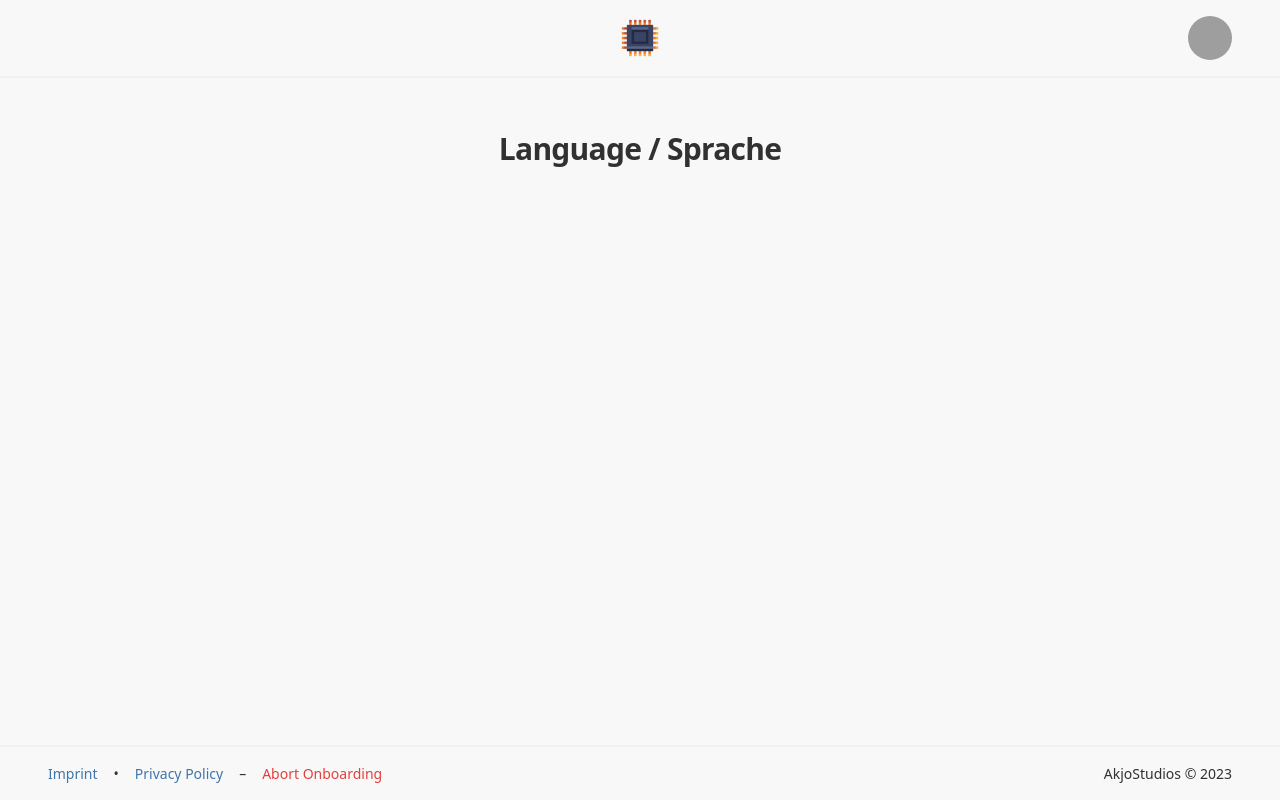
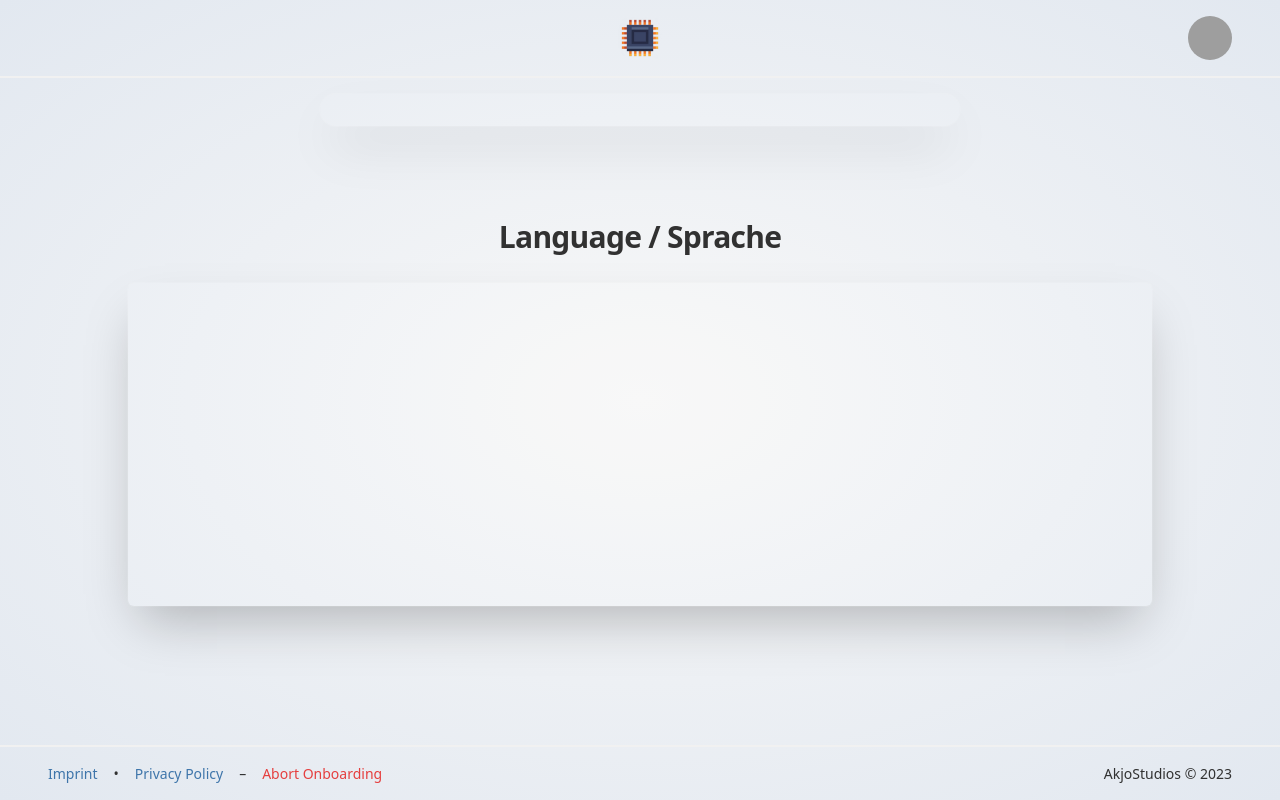
Before and after one commit to Akjo03/ACSP-Old, a Nuxt app in the folder ACSP-App/: page /onboarding in a window 1280 px wide. Built offline with nearby package versions, Linux system fonts and the light colour scheme; no server answers; grey boxes are pictures that could not be loaded; a web font is replaced by a local one; what tailwindcss-elevation would draw is missing.

Commit message:
Made some visual changes to the frontend

```diff
--- a/ACSP-App/assets/css/tailwind.css
+++ b/ACSP-App/assets/css/tailwind.css
@@ -4,6 +4,9 @@
 
 .theme-light {
     --background: #f8f8f8;
+    --backgroundGradientStart: #f8f8f8;
+    --backgroundGradientEnd: #e2e8f0;
+
     --text: #313131;
     --textHover: #2d2d2d;
     --textLink: #3e75aa;
@@ -18,6 +21,9 @@
 
 .theme-dark {
     --background: #313131;
+    --backgroundGradientStart: #313131;
+    --backgroundGradientEnd: #0d0d0d;
+
     --text: #f8f8f8;
     --textHover: #f1f1f1;
     --textLink: #3e75aa;
--- a/ACSP-App/components/app/AppFooter.vue
+++ b/ACSP-App/components/app/AppFooter.vue
@@ -2,9 +2,9 @@
     <footer class="border-t-2 border-themeBorder">
         <div class="mx-auto flex flex-row items-center justify-between py-4 px-6 lg:px-12">
             <div class="hidden sm:flex flex-row gap-4">
-                <a href="#" class="text-sm text-themeTextLink hover:text-themeTextLinkHover">Imprint</a>
+                <a href="#" class="text-xs lg:text-sm text-themeTextLink hover:text-themeTextLinkHover">Imprint</a>
                 <p class="text-xs lg:text-sm text-themeText select-none">•</p>
-                <a href="#" class="text-sm text-themeTextLink hover:text-themeTextLinkHover">Privacy Policy</a>
+                <a href="#" class="text-xs lg:text-sm text-themeTextLink hover:text-themeTextLinkHover">Privacy Policy</a>
             </div>
             <div v-if="props.links.length > 0" class="hidden sm:flex flex-row pl-4 pr-4">
                 <div v-for="link in links" :key="link.name" class="flex flex-row gap-4">
--- a/ACSP-App/components/onboarding/OnboardingWizard.vue
+++ b/ACSP-App/components/onboarding/OnboardingWizard.vue
@@ -1,4 +1,9 @@
 <template>
+    <div class="flex flex-col py-4 items-center">
+        <div class="flex flex-row w-[50%] h-6 md:h-8 rounded-2xl shadow-2xl bg-white/5 ring-1 ring-white/10">
+
+        </div>
+    </div>
     <div class="flex flex-1">
         <component :is="currentPageComponent"/>
     </div>
--- a/ACSP-App/components/onboarding/pages/OnboardingLanguagePage.vue
+++ b/ACSP-App/components/onboarding/pages/OnboardingLanguagePage.vue
@@ -1,10 +1,15 @@
 <template>
     <div class="flex flex-col flex-grow">
-        <div class="sm:mx-auto sm:w-full sm:max-w-md">
+        <div class="sm:mx-auto sm:w-full sm:max-w-md py-6">
             <h2 class="mt-12 text-center text-2xl lg:text-3xl font-semibold tracking-tight text-themeText">Language / Sprache</h2>
         </div>
-        <div class="mt-8 sm:mx-auto sm:w-full sm:max-w-md">
+        <div class="flex flex-col items-center flex-grow">
+            <div class="flex flex-col w-[80%] h-[70%] rounded-md bg-white/5 shadow-2xl ring-1 ring-white/10">
 
+            </div>
         </div>
     </div>
 </template>
+<script setup lang="ts">
+
+</script>
--- a/ACSP-App/pages/index.vue
+++ b/ACSP-App/pages/index.vue
@@ -2,7 +2,7 @@
     <div :class="{
         'theme-light': !darkMode,
         'theme-dark': darkMode
-    }" class="flex flex-col min-h-screen bg-themeBackground">
+    }" class="flex flex-col min-h-screen bg-gradient-to-br from-themeBackgroundGradientStart to-themeBackgroundGradientEnd">
         <HeroSection/>
     </div>
 </template>
--- a/ACSP-App/pages/onboarding.vue
+++ b/ACSP-App/pages/onboarding.vue
@@ -2,7 +2,7 @@
     <div :class="{
         'theme-light': !darkMode,
         'theme-dark': darkMode
-    }" class="flex flex-col min-h-screen bg-themeBackground">
+    }" class="flex flex-col min-h-screen bg-gradient-radial from-themeBackgroundGradientStart to-themeBackgroundGradientEnd">
         <AppHeader/>
         <OnboardingWizard/>
         <AppFooter v-bind:links="[
--- a/ACSP-App/tailwind.config.js
+++ b/ACSP-App/tailwind.config.js
@@ -37,6 +37,9 @@ module.exports = {
       },
       colors: {
         themeBackground: 'var(--background)',
+        themeBackgroundGradientStart: 'var(--backgroundGradientStart)',
+        themeBackgroundGradientEnd: 'var(--backgroundGradientEnd)',
+
         themeText: 'var(--text)',
         themeTextHover: 'var(--textHover)',
         themeTextLink: 'var(--textLink)',
@@ -48,6 +51,9 @@ module.exports = {
         themeDiscordHover: 'var(--discordHover)',
         themeHover: 'var(--hover)',
       },
+      backgroundImage: {
+        'gradient-radial': 'radial-gradient(var(--tw-gradient-stops))',
+      }
     },
   },
   plugins: [
```
